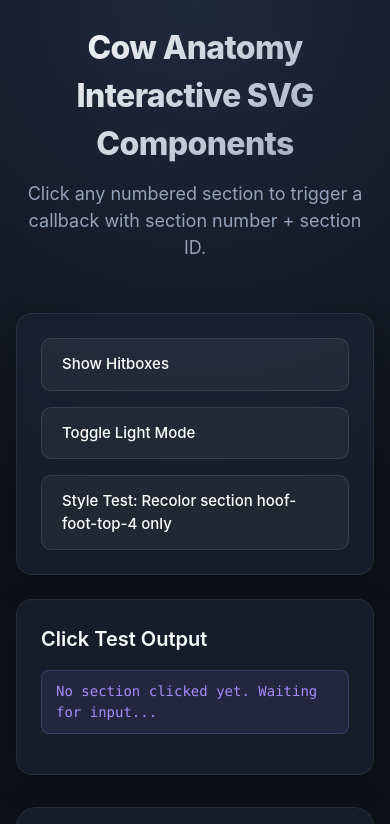
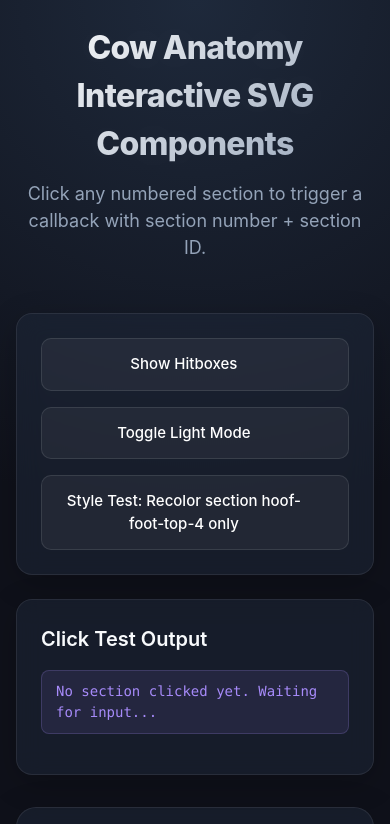
Before and after one commit to liimonx/cow-leg-anatomy, a React (Vite) app: page / in a window 390 px wide. Shown: the top 824 px of the page. Built offline with nearby package versions, Linux system fonts and the light colour scheme.

Commit message:
feat: Adjust hitbox opacity for light theme and refactor control button layout for improved responsiveness and centering.

```diff
--- a/src/App.module.css
+++ b/src/App.module.css
@@ -140,9 +140,9 @@
 
 .controls {
   display: flex;
-  flex-direction: column;
-  justify-content: center;
+  flex-wrap: wrap;
   gap: 16px;
+  align-content: flex-start;
 }
 
 .controls button {
@@ -156,10 +156,13 @@
   font-size: 15px;
   padding: 14px 20px;
   transition: all 0.2s cubic-bezier(0.4, 0, 0.2, 1);
-  text-align: left;
+  text-align: center;
   display: flex;
   align-items: center;
-  justify-content: space-between;
+  justify-content: center;
+  gap: 8px;
+  flex: 1 1 calc(50% - 8px);
+  min-width: 160px;
 }
 
 .controls button::after {
--- a/src/components/cow-anatomy.module.css
+++ b/src/components/cow-anatomy.module.css
@@ -37,6 +37,10 @@
 
 .showHitboxes {
   --anatomy-hitbox-opacity: 0.25;
+}
+
+:global([data-theme="light"]) .showHitboxes {
+  --anatomy-hitbox-opacity: 0.5;
 }
 
 .section {
```
